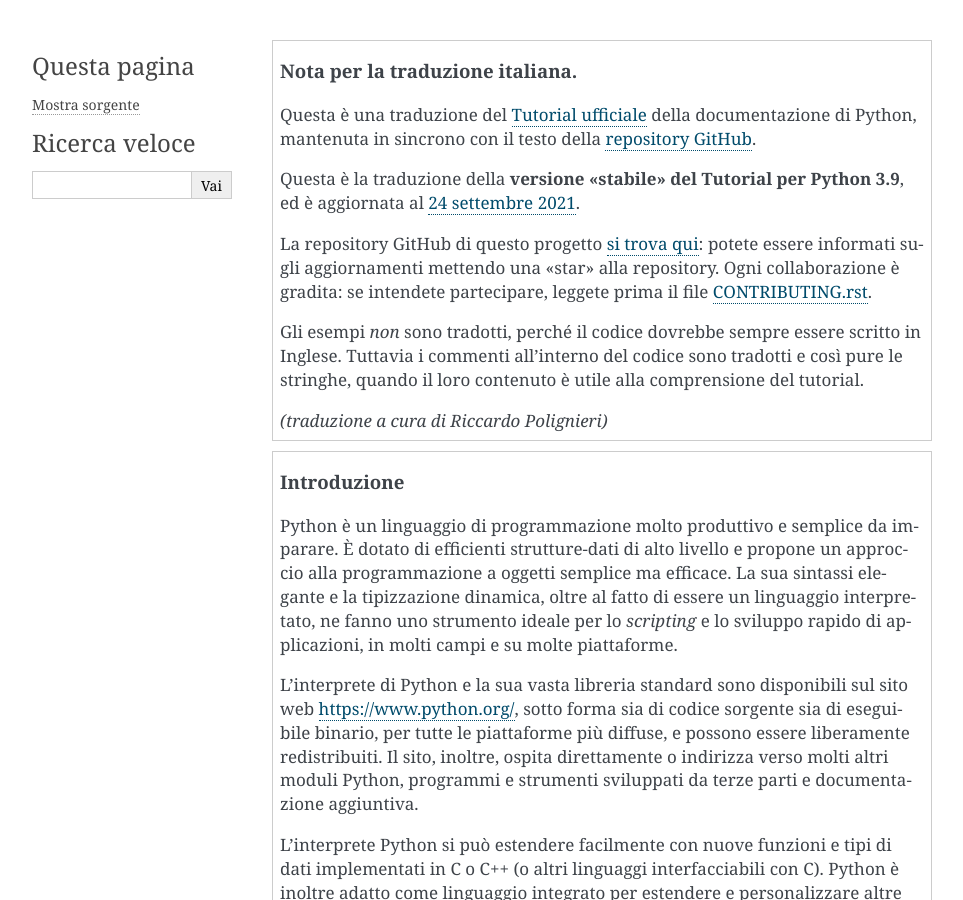
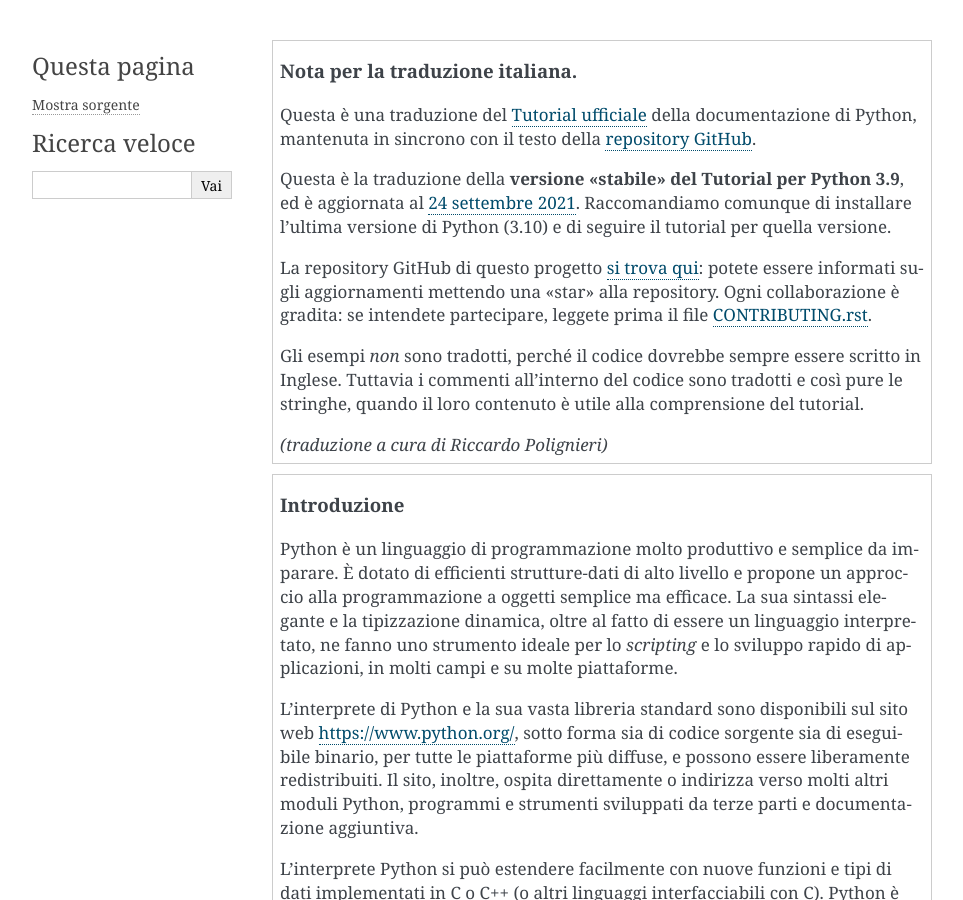
Before and after one commit to ricpol/pytutorial-it, a Sphinx documentation site: the page built from tutorial/source/appetite.rst, in a window 1280 px wide and 900 px high. Shown: the whole window, without its empty margins (148-1111 px from the left). Built offline with Sphinx 7.4.7, drawn with Linux system fonts in a browser that asks for light colours.

Commit message:
python 3.10 is the latest stable now

```diff
--- a/tutorial/source/appetite.rst
+++ b/tutorial/source/appetite.rst
@@ -9,6 +9,8 @@
     Questa è la traduzione della **versione "stabile" del Tutorial per
     Python 3.9**, ed è aggiornata al
     `24 settembre 2021 <https://github.com/python/cpython/commits/3.9/Doc/tutorial>`_.
+    Raccomandiamo comunque di installare l’ultima versione di Python (3.10)
+    e di seguire il tutorial per quella versione.
 
     La repository GitHub di questo progetto
     `si trova qui <https://github.com/ricpol/pytutorial-it>`_: potete essere
```
